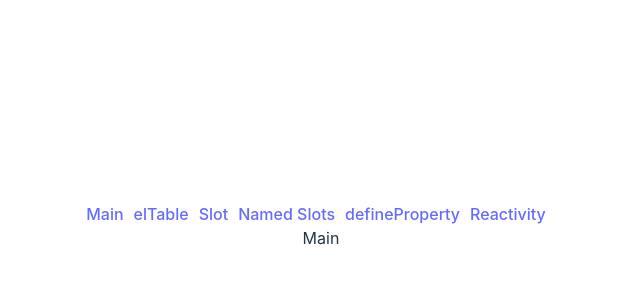
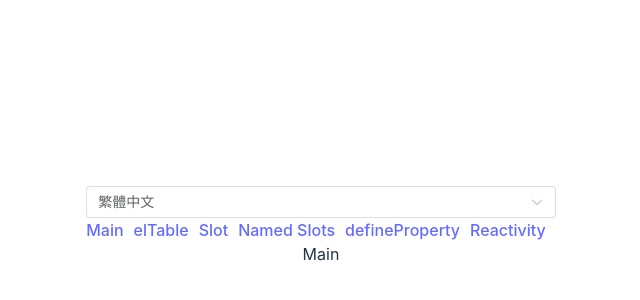
Before and after one commit to limecorner/vite-project, a Vue app: page / in a window 1280 px wide. Shown: the part 174-474 px from the top of the page, without its empty margins (319-959 px from the left). Built offline with nearby package versions, Linux system fonts and the light colour scheme.

Commit message:
用下拉選單控制語系: 繁體中文, English, 简体中文

```diff
--- a/src/App.vue
+++ b/src/App.vue
@@ -1,4 +1,5 @@
 <template>
+  <LanguageOptions />
   <div>
     <router-link
       v-for="{ to, heading } in routerArray"
@@ -13,6 +14,8 @@
 
 <script setup>
 import HelloWorld from "./components/HelloWorld.vue";
+import LanguageOptions from "./components/LanguageOptions.vue";
+
 const routerArray = [
   {
     to: "/",
--- /dev/null
+++ b/src/components/LanguageOptions.vue
@@ -0,0 +1,42 @@
+<template>
+  <div>
+    <el-select v-model="currentLanguage" class="m-2" placeholder="Select">
+      <!-- @change="changeLanguage($event)" -->
+      <el-option
+        v-for="item in languageOptions"
+        :key="item.value"
+        :label="item.label"
+        :value="item.value"
+      />
+    </el-select>
+  </div>
+</template>
+
+<script setup>
+import { ref, watch } from "vue";
+import i18n from "./../language/index";
+
+// i18n
+const languageOptions = [
+  {
+    value: "tw",
+    label: "繁體中文",
+  },
+  {
+    value: "en",
+    label: "English",
+  },
+  {
+    value: "cn",
+    label: "简体中文",
+  },
+];
+const currentLanguage = ref(localStorage.getItem("language") || "tw");
+watch(currentLanguage, (newVal) => {
+  localStorage.setItem("language", newVal);
+  currentLanguage.value = newVal;
+  i18n.global.locale.value = newVal;
+  // console.log(i18n);
+  // console.log(i18n.global.locale);
+});
+</script>
--- a/src/language/index.js
+++ b/src/language/index.js
@@ -3,7 +3,7 @@ import en from "./en.json";
 import cn from "./zh-cn.json";
 import tw from "./zh-tw.json";
 
-let defalutLanguage = localStorage.getItem("lang") || "en";
+let defalutLanguage = localStorage.getItem("language") || "tw";
 
 const i18n = createI18n({
   legacy: false,
```
